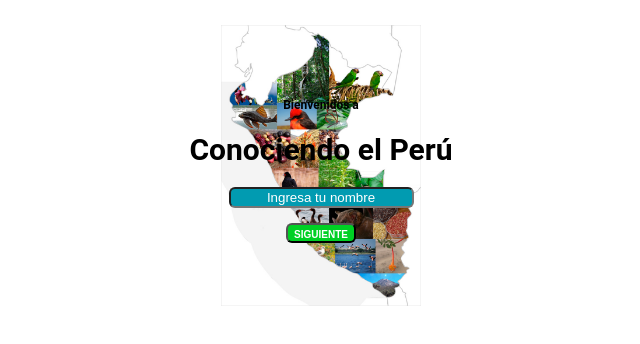
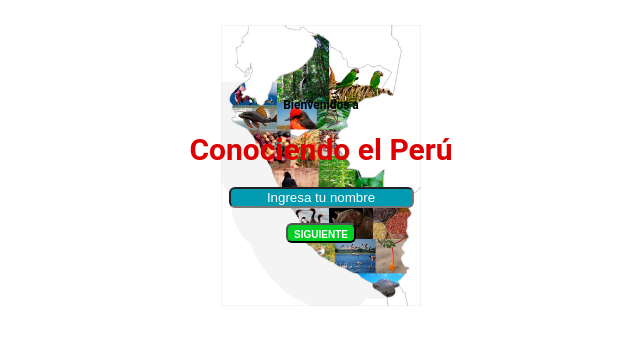
Before and after one commit to MelissaContreras/Trivia-Cu-nto-conoces-el-per--1, a plain HTML site: page index.html in a window 1280 px wide. Shown: the whole page, without its empty margins (319-959 px from the left). Drawn offline with Linux system fonts and the light colour scheme.

Commit message:
Update style.css

```diff
--- a/style.css
+++ b/style.css
@@ -27,6 +27,7 @@
 }
 #welcome h1{
   font-size: 30px;
+  color:#DD0000;
 }
 
 h1, h2{
```
